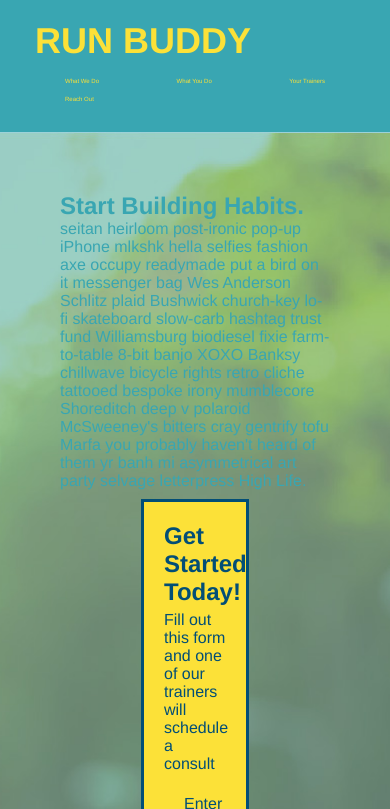
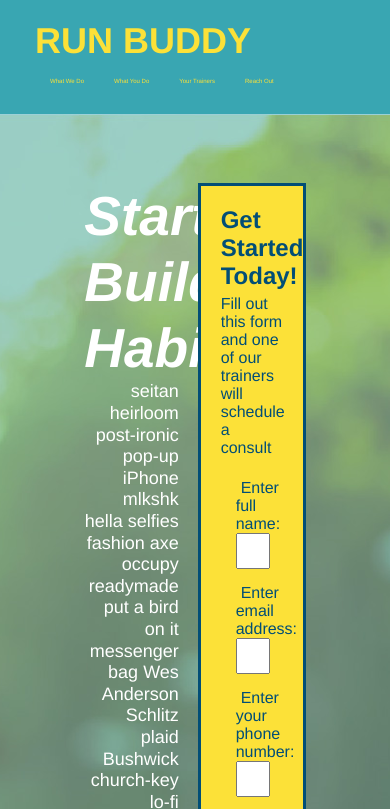
Before and after one commit to cpesar/run-buddy1, a plain HTML site: page index.html in a window 390 px wide. Shown: the top 809 px of the page. Drawn offline with Linux system fonts and the light colour scheme.

```diff
--- a/assets/css/style.css
+++ b/assets/css/style.css
@@ -49,7 +49,7 @@ header nav ul {
 }
 
 header nav ul li a {
-  margin: 0 30px;
+  padding: 10px 15px;
   font-weight: lighter;
   font-size: 1.55vw;
 }
@@ -58,7 +58,6 @@ footer {
   background: #fce138;
   width: 100%;
   padding: 30px 35px;
-
   justify-content: space-between;
   flex-wrap: wrap;
 
@@ -66,14 +65,12 @@ footer {
 }
 
 footer h2 {
-
-  color: #024e76;
+  color: black;
   font-size: 30 px;
   margin: 0;
 }
 
 footer div {
-
   line-height: 1.5;
   text-align: right;
 }
@@ -90,34 +87,31 @@ section {
 /* Hero Style Start */
 .hero {
   background-image: url("../images/hero-bg.jpeg");
-
   background-size: cover;
   background-position: center;
-
   display: flex;
   justify-content: center;
   flex-wrap: wrap;
+  align-items: flex-start;
 
 }
-/* Hero Style End */
 
-.her-cta {
+.hero-cta {
   width: 35%;
   text-align: right;
   margin: 3.5%;
   color: #fff;
   font-size: 18px;
-  line-height: 1.3;
+  line-height: 1.2;
 }
 
-.her-cta h2 {
+.hero-cta h2 {
   font-style: italic;
   font-size: 55px;
-  color: #fce138;
+  color:white;
 }
 
 .hero-form {
-
   border: 3px solid #024e76;
   background-color: #fce138;
   padding: 20px;
@@ -156,12 +150,12 @@ section {
   padding: 10px 20px;
   font-size: 16px;
 }
+/* Hero Style End */
 
 /*Add flex-row styles*/
 .flex-row {
   display: flex;
 }
-/*HERO STYLES END*/
 
 .intro {
   text-align: center;
@@ -173,12 +167,10 @@ section {
 }
 
 .steps {
-
   background: #fce138;
 }
 
 .section-title {
-
   font-size: 55px;
   color: #024e76;
   border-bottom: 3px solid;
@@ -186,8 +178,6 @@ section {
   padding: bottom 20px;
   margin: 0 auto 35px auto;
   width: 50%;
-
-
 }
 
 .primary-border {
@@ -358,3 +348,9 @@ section {
 }
 
 /* REACH OUT STYLES END */
+
+
+/*Media query for smaller desktop screens and smaller*/
+@media screen and (max-width: 980px) {
+
+}
```
Also changed, not shown: 1 other file.
